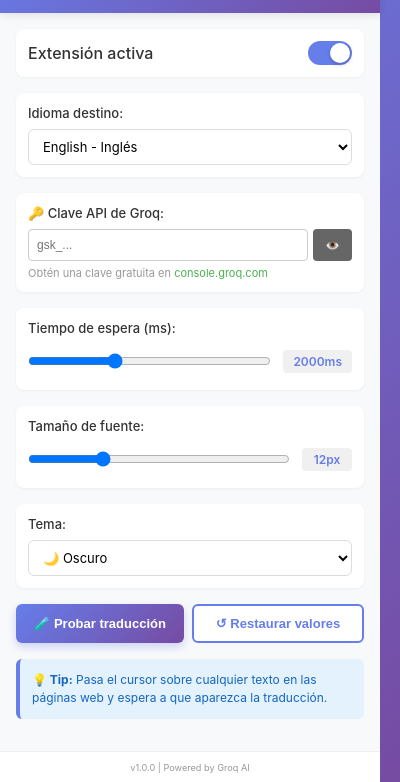
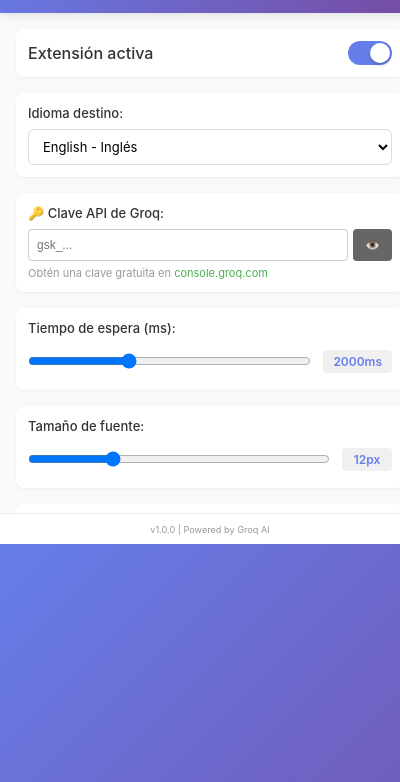
Before and after one commit to krakato/TransDuctor, a browser extension: page popup.html in a window 400 px wide. Shown: the part 62-844 px from the top of the page. Drawn offline with Linux system fonts and the light colour scheme.

Commit message:
fix: Adjust popup height and width for proper scrolling
- Change body width from 380px to 420px for better layout
- Add max-height: 650px to body and container to limit popup size
- Set main max-height: 500px to ensure proper scrolling
- Change container height from 100vh to auto
- This prevents content cutoff and enables proper scrollbar

```diff
--- a/popup.css
+++ b/popup.css
@@ -5,7 +5,8 @@
 }
 
 body {
-  width: 380px;
+  width: 420px;
+  max-height: 650px;
   font-family: -apple-system, BlinkMacSystemFont, "Segoe UI", Roboto, Oxygen, Ubuntu, Cantarell, sans-serif;
   background: linear-gradient(135deg, #667eea 0%, #764ba2 100%);
   color: #333;
@@ -14,7 +15,8 @@ body {
 .container {
   display: flex;
   flex-direction: column;
-  height: 100vh;
+  height: auto;
+  max-height: 650px;
   background: #f8f9fa;
 }
 
@@ -58,7 +60,9 @@ header {
 main {
   flex: 1;
   overflow-y: auto;
+  overflow-x: hidden;
   padding: 16px;
+  max-height: 500px;
 }
 
 .section {
```
